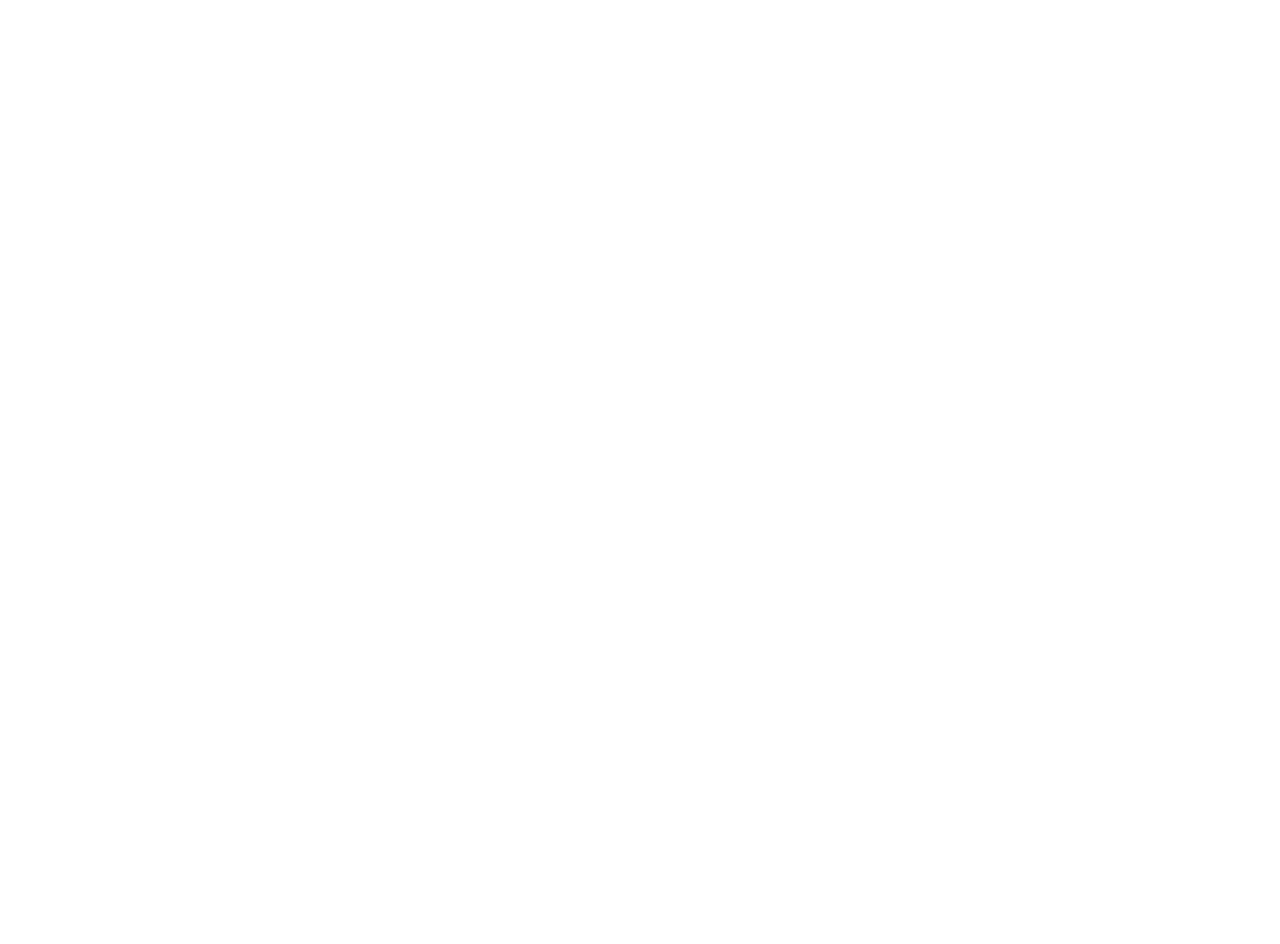
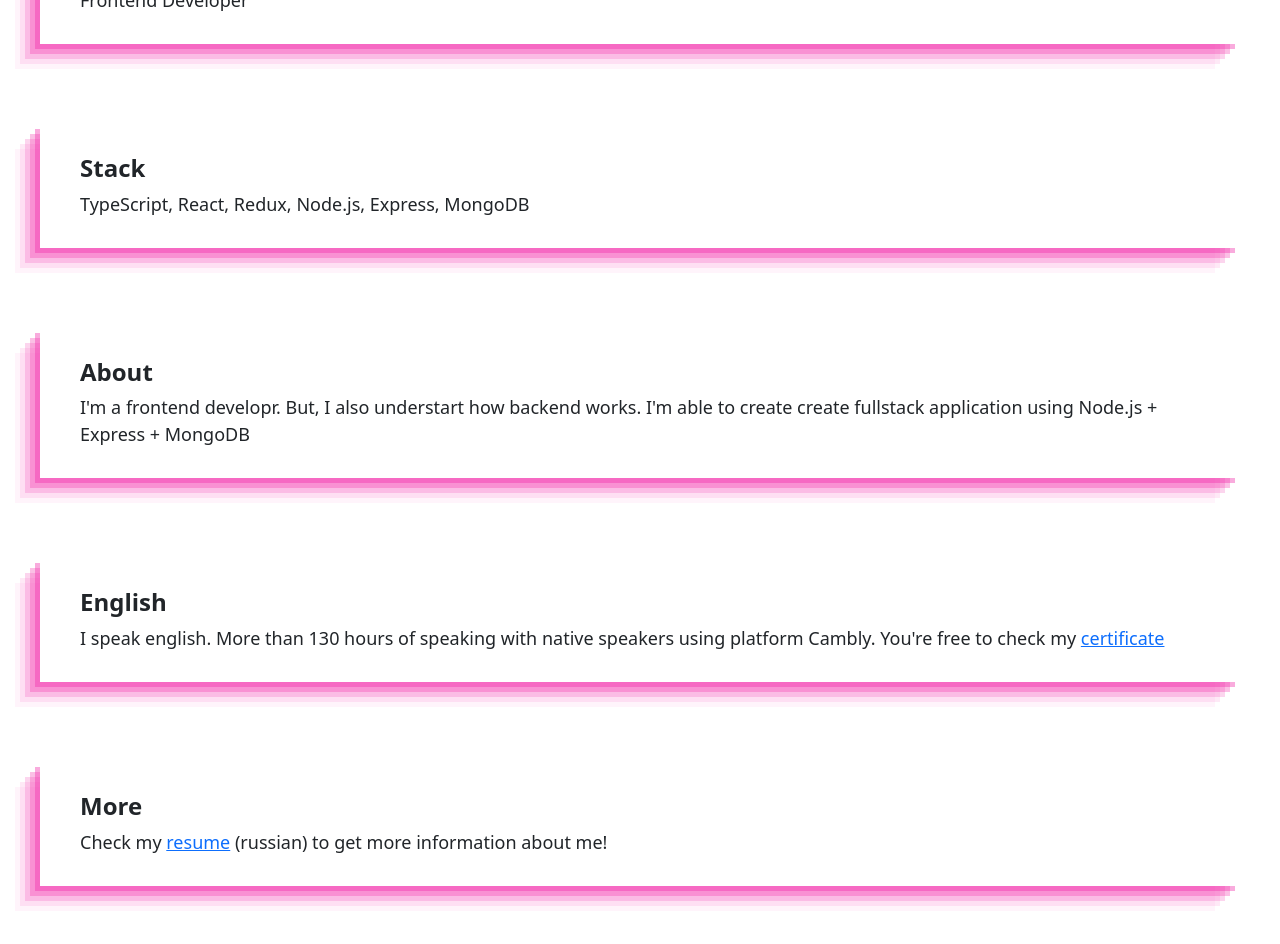
Before and after one commit to crzoukman/gallery-client, a React (Create React App) app: page /about in a window 1280 px wide. Shown: the part 240-1184 px from the top of the page. Before the commit the page ends 800 px from the top, so only its background shows below. Built offline with nearby package versions, Linux system fonts and the light colour scheme.

Commit message:
feat: add about-me component

```diff
--- a/src/App/App.styled.ts
+++ b/src/App/App.styled.ts
@@ -6,7 +6,9 @@
   padding: 0 40px;
 `;
 
-export const WrapperStyled = styled.div``;
+export const WrapperStyled = styled.div`
+  padding-bottom: 80px;
+`;
 
 export const ZoneStyled = styled.div`
   position: absolute;
--- a/src/config/config.ts
+++ b/src/config/config.ts
@@ -1,5 +1,5 @@
 export const config = {
-  FETCHING_DELAY: 2000,
+  FETCHING_DELAY: 500,
   FETCHING_ITEMS_LIMIT: 6,
   MAX_PAGE: 8,
   BASE_URL: 'https://jsonplaceholder.typicode.com',
--- /dev/null
+++ b/src/pages/About/About.styled.ts
@@ -0,0 +1,23 @@
+import styled from 'styled-components';
+
+export const WrapperStyled = styled.div`
+  display: flex;
+  flex-direction: column;
+  gap: 80px;
+`;
+
+export const InfoStyled = styled.div`
+  box-shadow: rgba(240, 46, 170, 0.4) -5px 5px, rgba(240, 46, 170, 0.3) -10px 10px,
+    rgba(240, 46, 170, 0.2) -15px 15px, rgba(240, 46, 170, 0.1) -20px 20px,
+    rgba(240, 46, 170, 0.05) -25px 25px;
+  padding: 30px 40px;
+
+  & h2 {
+    font-size: 24px;
+    font-weight: 600;
+  }
+
+  & div {
+    font-size: 18px;
+  }
+`;
--- a/src/pages/About/About.tsx
+++ b/src/pages/About/About.tsx
@@ -1,7 +1,50 @@
 import { FC } from 'react';
+import { InfoStyled, WrapperStyled } from './About.styled';
 
 const About: FC = () => {
-  return <div>About</div>;
+  return (
+    <WrapperStyled>
+      <InfoStyled>
+        <h2>Position</h2>
+        <div>Frontend Developer</div>
+      </InfoStyled>
+
+      <InfoStyled>
+        <h2>Stack</h2>
+        <div>TypeScript, React, Redux, Node.js, Express, MongoDB</div>
+      </InfoStyled>
+
+      <InfoStyled>
+        <h2>About</h2>
+        <div>
+          I'm a frontend developr. But, I also understart how backend works. I'm able to create
+          create fullstack application using Node.js + Express + MongoDB
+        </div>
+      </InfoStyled>
+
+      <InfoStyled>
+        <h2>English</h2>
+        <div>
+          I speak english. More than 130 hours of speaking with native speakers using platform
+          Cambly. You're free to check my{' '}
+          <a href="https://www.cambly.com/en/certificate/verify/4e8f73a5" target="_blank">
+            certificate
+          </a>
+        </div>
+      </InfoStyled>
+
+      <InfoStyled>
+        <h2>More</h2>
+        <div>
+          Check my{' '}
+          <a href="https://hh.ru/resume/ec3a49c4ff09bac6e10039ed1f3934564c7247" target="_blank">
+            resume
+          </a>{' '}
+          (russian) to get more information about me!
+        </div>
+      </InfoStyled>
+    </WrapperStyled>
+  );
 };
 
 export default About;
--- a/src/pages/Details/Details.styled.ts
+++ b/src/pages/Details/Details.styled.ts
@@ -34,6 +34,7 @@
   gap: 10px;
   padding: 20px 30px;
   border-radius: 10px;
+  min-width: 300px;
 
   & span {
     display: inline-block;
--- a/src/pages/Details/Details.tsx
+++ b/src/pages/Details/Details.tsx
@@ -42,7 +42,6 @@
       } else {
         dispatch(setPickedPhotoData(data));
         dispatch(setIsLoading(false));
-        console.log('data got from the cache');
       }
     } else {
       dispatch(getPhotoByIdAsyncAction(id ?? '1'));
--- a/src/utils/loadImage.ts
+++ b/src/utils/loadImage.ts
@@ -6,6 +6,7 @@
 
 function createResource<Payload>(asyncFn: () => Promise<Payload>): Resource<Payload> {
   let status: status = 'pending';
+  /* eslint-disable  @typescript-eslint/no-explicit-any */
   let result: any;
 
   const promise = asyncFn().then(
@@ -33,6 +34,7 @@
   };
 }
 
+/* eslint-disable  @typescript-eslint/no-explicit-any */
 const cache = new Map<string, any>();
 
 export function loadImage(source: string): Resource<string> {
```
Also changed, not shown: 1 other file (tests, documents, lock files or other folders).
